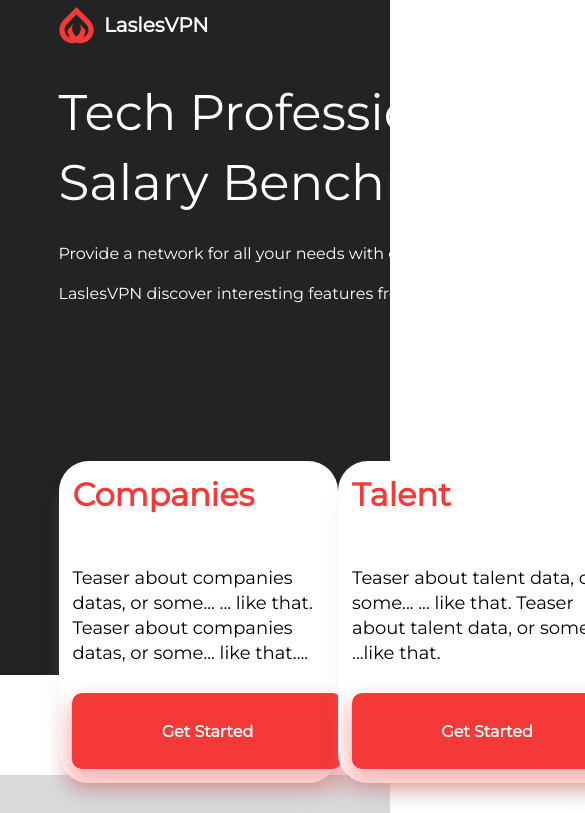
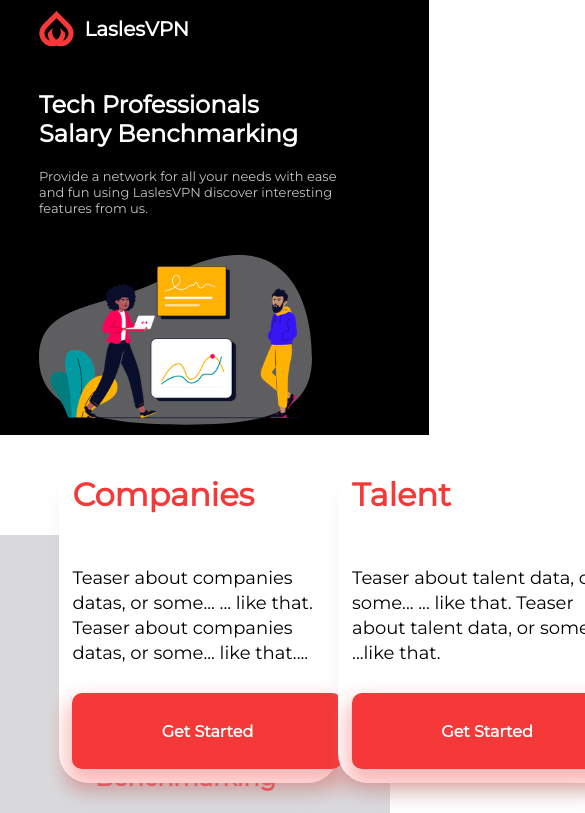
Before and after one commit to Guillaume-Cojan/Landing_jobs, a React (Create React App) app in the folder react_app/: page / in a window 390 px wide. Shown: the top 813 px of the page, 585 px wide, since content can reach past the window. Built offline with nearby package versions, Linux system fonts and the light colour scheme.

Commit message:
responsive intro css

```diff
--- a/react_app/src/components/Intro/Intro.css
+++ b/react_app/src/components/Intro/Intro.css
@@ -1,71 +1,107 @@
 .intro-container {
-    box-sizing: border-box;
-    width: 100vw;
-    height: 80vh;
-    left: -576px;
-    top: 11px;
-    background: #232324;
-    margin: 0;
-    padding: 0 15%;
+  display: flex;
+  flex-direction: column;
+  width: auto;
+  height: 579px;
+  background: black;
+  color: white;
+  padding-left: 10%;
 }
 
+.top-logo {
+  display: flex;
+  flex-direction: row;
+  margin-top: 1%;
+  align-items: center;
+  font-size: 10px;
+}
 .intro-content {
-    box-sizing: border-box;
-    margin: 0;
-    padding-top: 10%;
-    box-sizing: border-box;
-    display: grid;
-    grid-template-columns: 1fr 1fr;
-    grid-template-rows: 1fr 0.5fr;
-    grid-gap: 5%;
+  margin-top: 4%;
+  display: flex;
 }
 
-.left-side {
-    box-sizing: border-box;
-    color: white;
+.intro-title {
+  font-family: "Montserrat", sans-serif;
+  font-size: 50px;
+  font-weight: 400;
 }
 
-.right-side {
-    box-sizing: border-box;
-    grid-column: 2 / 3;
-    grid-row: 1 / 3;
-    /* position: relative; */
+.intro-description {
+  font-size: 16px;
+  color: #c4c4c4;
+  width: 555px;
+  height: 60px;
 }
 
-.session {
-    position: absolute;
-    bottom: -210px;
-    left: 20px;
+.intro-image {
+  margin-left: 10%;
 }
 
 .ellipse {
-    position: relative;
+  position: absolute;
+  z-index: 1;
+
+}
+.session {
+  position: relative;
+  z-index: 2;
 }
 
-.intro-title {
+@media (max-width: 680px) {
+  .intro-container {
+    flex-direction: column;
+    width: 100vw;
+    padding-top: 0px;
+    height: 100%;
+  }
+
+  .intro-content {
+    margin-right: 0px;
+    display: flex;
+    flex-direction: column;
+  }
+
+  .c1 {
+    max-width: 85%;
+  }
+
+  .intro-title {
+    font-size: 1.5rem;
+    font-weight: 600;
+    text-align: left;
+  }
+
+  .intro-description {
+    font-size: 13px;
+    max-width: 90%;
     margin: 0;
-    font-size: 50px;
-    line-height: 70px;
-    font-weight: 400;
-    white-space: nowrap;
-}
+  }
 
-.intro-description {
-    font-size: 16px;
-    font-weight: 400;
-    line-height: 40px;
-}
-
-.top-logo {
+  .top-logo {
     display: flex;
     flex-direction: row;
     align-items: center;
     color: white;
     font-size: 10px;
+  }
+
+  .intro-image {
+      margin-top: 7%;
+    margin-left: 0px;
+  }
+
+  .ellipse {
+    position: absolute;
+    z-index: 1;
+    max-width: 70%
+
+  }
+  .session {
+    position: relative;
+    z-index: 2;
+    max-width: 70%
+
+  }
+
+
 }
-
-.intro-image {
-    position: absolute;
-    width: 35px;
-    height: 36.23px;
-}
--- a/react_app/src/components/Intro/Intro.js
+++ b/react_app/src/components/Intro/Intro.js
@@ -6,29 +6,24 @@ import "./Intro.css";
 
 function Intro() {
     return (
+
     <div className="intro-container">
         <div className="top-logo">
             <img className="onion" src={Onion} alt="logo"></img>
             <h1 className="logo"> &nbsp; LaslesVPN</h1>
         </div>
         <div className="intro-content">
-                <div className="left-side">
-                    <h1 className="intro-title">Tech Professionals</h1>
-                     <h1 className="intro-title">Salary Benchmarking</h1>
+            <div className="c1">
+                <h2 className="intro-title">Tech Professionals <br></br>Salary Benchmarking</h2>
                 <p className="intro-description"> Provide a network for all your needs with ease and fun using LaslesVPN discover interesting features from us. </p>
             </div>
-                <div className="right-side">
             <div className="intro-image">
                 <img className="ellipse" src={Ellipse} alt="ellipse"/>
-                        <img className="session" src={Allura} alt="session">
-                        </img>
-
+                <img className="session" src={Allura} alt="session"/>
             </div>
         </div>
     </div>
 
-
-        </div>
     )
   }
 
```
Lines whose indentation alone changed are shown as unchanged.
